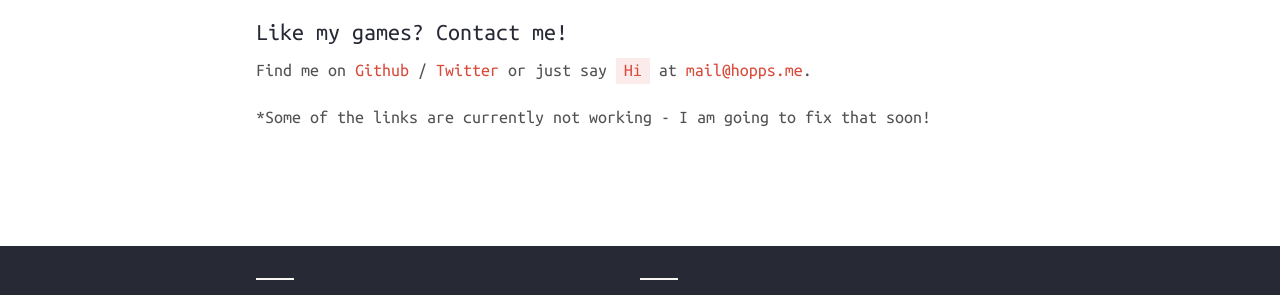
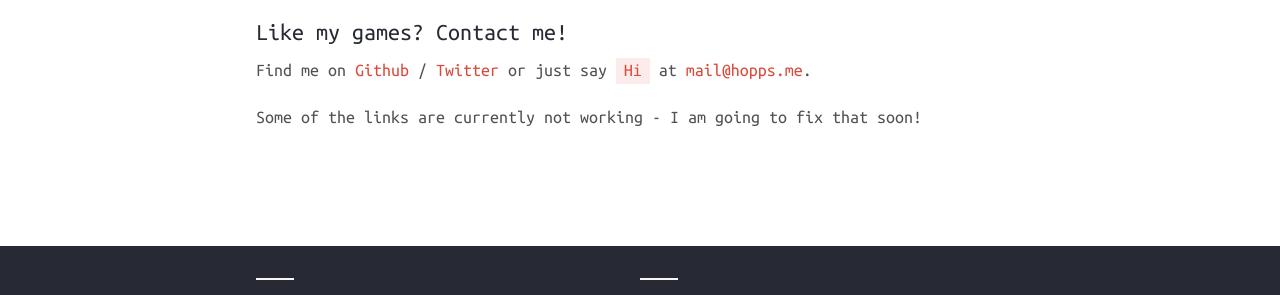
Before and after one commit to DevHopps/website, a Jekyll site: the page built from games.md, in a window 1280 px wide. Shown: the part 768-1063 px from the top of the page. Built offline with Jekyll 4.4.1, drawn with Linux system fonts in a browser that asks for light colours; nearby versions of some CDN libraries.

Commit message:
Note added

```diff
--- a/games.md
+++ b/games.md
@@ -25,7 +25,7 @@ permalink: /games/
 Find me on [Github][github] / [Twitter][Twitter] or just say `Hi` at
 [mail@hopps.me](mailto:mail@hopps.me).
 
-*Some of the links are currently not working - I am going to fix that soon!
+Some of the links are currently not working - I am going to fix that soon!
 
 
 [glob]: http://hopps.itch.io/glob-jump
```
